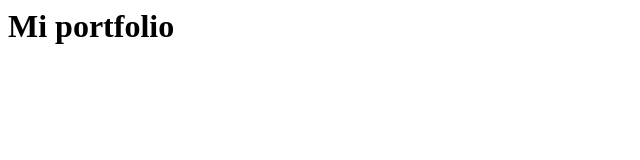
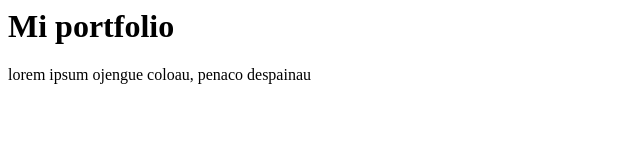
Before and after one commit to HHR86/Archivo-Frontend, a plain HTML site: page Index.html in a window 1280 px wide. Shown: the whole page, without its empty margins (0-640 px from the left). Drawn offline with Linux system fonts and the light colour scheme.

Commit message:
Update Index.html
se le agregó un párrafo de prueba

```diff
--- a/Index.html
+++ b/Index.html
@@ -1 +1,2 @@
 <h1>Mi portfolio</h1>
+<p> lorem ipsum ojengue coloau, penaco despainau</p>
```
